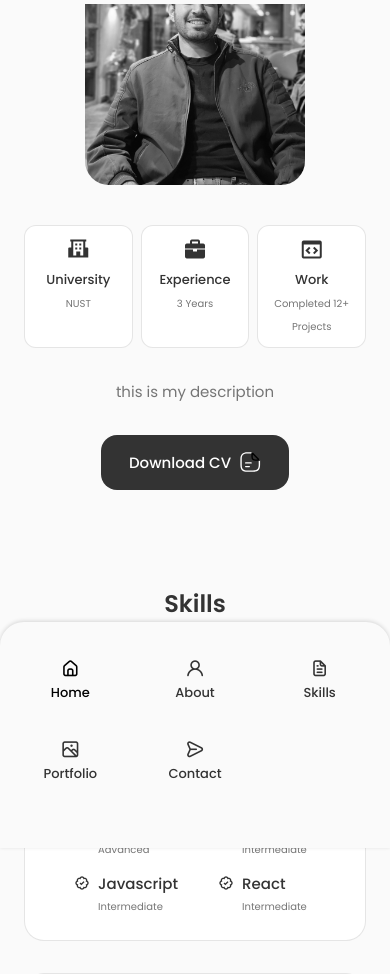
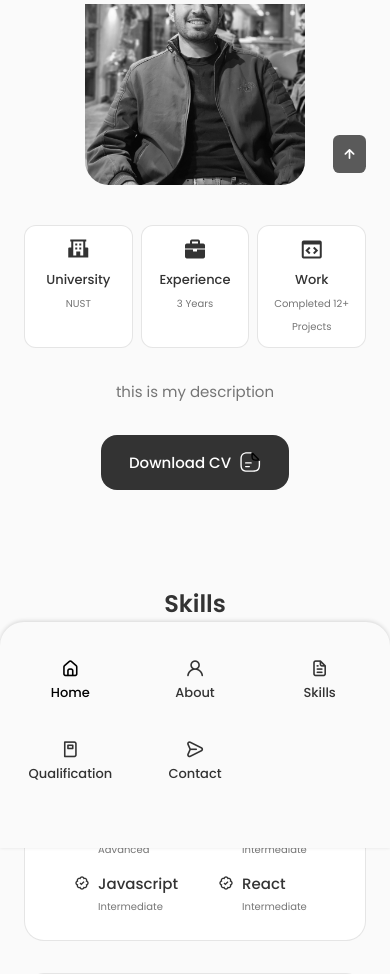
Before and after one commit to MuhammadShavaiz/Portfolio, a React (Create React App) app: page / in a window 390 px wide. Shown: the part 840-1814 px from the top of the page. Built offline with nearby package versions, Linux system fonts and the light colour scheme.

Commit message:
initial commit

```diff
--- a/src/App.js
+++ b/src/App.js
@@ -6,6 +6,7 @@
 import Qualification from './components/Qualification/Qualification';
 import Contact from  './components/Contact/Contact';
 import Footer from './components/Footer/Footer';
+import Scroll from './components/Scrollup/Scroll';
 
 function App() {
   return (
@@ -17,8 +18,9 @@
       <Skills/>
       <Qualification/>
       <Contact/>
-      <Footer/>
     </main>
+    <Footer/>
+    <Scroll/>
     </>
   );
 }
--- a/src/components/Header/Header.css
+++ b/src/components/Header/Header.css
@@ -45,6 +45,10 @@
 .active-link,
 .nav__link:hover{
     color: var(--title-color-dark);
+}
+
+.scroll-header{
+    box-shadow: 0 -1px 4px rgba(0, 0, 0, 0.15);
 }
 
 /* BREAKPOINTS */
--- a/src/components/Header/Header.js
+++ b/src/components/Header/Header.js
@@ -1,57 +1,112 @@
-import React, { useState } from 'react';
-import "./Header.css";
+import React, { useState, useEffect } from 'react';
+import './Header.css';
 
 const Header = () => {
-    /* breakpoint*/
-    const[Toggle, showMenu] = useState(false);
+  useEffect(() => {
+    const handleScroll = () => {
+      const header = document.querySelector('.header');
+      if (window.scrollY >= 80) {
+        header.classList.add('scroll-header');
+      } else {
+        header.classList.remove('scroll-header');
+      }
+    };
+
+    window.addEventListener('scroll', handleScroll);
+    return () => {
+      window.removeEventListener('scroll', handleScroll);
+    };
+  }, []);
+
+  const [activeNav, setActiveNav] = useState('#home');
+  const [Toggle, showMenu] = useState(false);
+
+  useEffect(() => {
+    const sections = document.querySelectorAll('section[id]');
+
+    const observer = new IntersectionObserver(
+      (entries) => {
+        entries.forEach((entry) => {
+          if (entry.isIntersecting) {
+            setActiveNav(`#${entry.target.id}`);
+          }
+        });
+      },
+      { threshold: 0.7 }
+    );
+
+    sections.forEach((section) => observer.observe(section));
+
+    return () => {
+      sections.forEach((section) => observer.unobserve(section));
+    };
+  }, []);
+
   return (
     <header className='header'>
       <nav className='nav container'>
         <a href="index.html" className='nav__logo'>Muhammad Shavaiz</a>
-        <div className={Toggle ? "nav__menu show-menu": "nav__menu"}>
+        <div className={Toggle ? 'nav__menu show-menu' : 'nav__menu'}>
           <ul className='nav__list grid'>
-            <li className="nav__item">
-              <a href="#home" className="nav__link active-link">
+            <li className='nav__item'>
+              <a
+                href="#home"
+                onClick={() => setActiveNav('#home')}
+                className={activeNav === '#home' ? 'nav__link active-link' : 'nav__link'}
+              >
                 <i className="uil uil-estate nav__icon"></i>
                 Home
               </a>
             </li>
-
-            <li className="nav__item">
-              <a href="#about" className="nav__link">
+            <li className='nav__item'>
+              <a
+                href="#about"
+                onClick={() => setActiveNav('#about')}
+                className={activeNav === '#about' ? 'nav__link active-link' : 'nav__link'}
+              >
                 <i className="uil uil-user nav__icon"></i>
                 About
               </a>
             </li>
-
-            <li className="nav__item">
-              <a href="#skills" className="nav__link">
+            <li className='nav__item'>
+              <a
+                href="#skills"
+                onClick={() => setActiveNav('#skills')}
+                className={activeNav === '#skills' ? 'nav__link active-link' : 'nav__link'}
+              >
                 <i className="uil uil-file-alt nav__icon"></i>
                 Skills
               </a>
             </li>
-            <li className="nav__item">
-              <a href="#portfolio" className="nav__link">
-                <i className="uil uil-scenery nav__icon"></i>
-                Portfolio
+            <li className='nav__item'>
+              <a
+                href="#qualification"
+                onClick={() => setActiveNav('#qualification')}
+                className={activeNav === '#qualification' ? 'nav__link active-link' : 'nav__link'}
+              >
+                <i className="uil uil-book nav__icon"></i>
+                Qualification
               </a>
             </li>
-            <li className="nav__item">
-              <a href="#contact" className="nav__link">
+            <li className='nav__item'>
+              <a
+                href="#contact"
+                onClick={() => setActiveNav('#contact')}
+                className={activeNav === '#contact' ? 'nav__link active-link' : 'nav__link'}
+              >
                 <i className="uil uil-message nav__icon"></i>
                 Contact
               </a>
             </li>
           </ul>
-          <i className='uil uil-times nav__close' onClick={() =>showMenu(!Toggle)}></i>
+          <i className='uil uil-times nav__close' onClick={() => showMenu(!Toggle)}></i>
         </div>
-
-        <div className='nav__toggle' onClick={() =>showMenu(!Toggle)}>
+        <div className='nav__toggle' onClick={() => showMenu(!Toggle)}>
           <i className="uil uil-apps"></i>
         </div>
       </nav>
     </header>
   );
-}
+};
 
 export default Header;
--- a/src/components/Qualification/Qualification.js
+++ b/src/components/Qualification/Qualification.js
@@ -9,7 +9,7 @@
   };
 
   return (
-    <section className="qualification section">
+    <section className="qualification section" id='qualification'>
       <h2 className="section__title">Qualification</h2>
       <span className="section__subtitle">My Personal Journey</span>
 
--- /dev/null
+++ b/src/components/Scrollup/Scroll.css
@@ -0,0 +1,52 @@
+.scrollup{
+    position: fixed;
+    right: 2.5rem;
+    bottom: -20%;
+    background-color: var(--title-color);
+    opacity: 0.8;
+    padding: 0.3rem 0.5rem;
+    border-radius: 0.4rem;
+    z-index: var(--z-tooltip);
+    transition: .4s;
+}
+
+.scrollup__icon{
+    font-size: 1.5rem;
+    color: var(--container-color);
+}
+
+.scrollup:hover{
+    background-color: var(--title-color-dark);
+}
+
+.show-scroll{
+   bottom: 3rem;
+}
+
+/* BREAKPOINTS */
+/* for large devices */
+@media screen and (max-width: 992px) {
+    .scrollup{
+        right: 1.5rem;
+        padding: 0.25rem 0.4rem;
+    }
+
+    .scrollup__icon{
+        font-size: 1.25rem;
+    }
+  }
+
+  /* for medium devices */
+  @media screen and (max-width: 768px) {
+    .show-scroll{
+        bottom: 4rem;
+    }
+
+  }
+
+  /* for extra small devices */
+  @media screen and (max-width: 350px) {
+    .scrollup{
+        right: 1rem;
+    }
+    }
--- /dev/null
+++ b/src/components/Scrollup/Scroll.js
@@ -0,0 +1,19 @@
+import React, { useEffect } from 'react';
+import "./Scroll.css";
+
+const Scroll = () => {
+  window.addEventListener("scroll", function(){
+    const scrollUp = document.querySelector(".scrollup");
+      if (this.scrollY >= 560) scrollUp.classList.add("show-scroll");
+      else scrollUp.classList.remove("show-scroll");
+
+  });
+
+  return (
+    <a href="#" className="scrollup">
+      <i className="uil uil-arrow-up scrollup__icon"></i>
+    </a>
+  );
+};
+
+export default Scroll;
```
